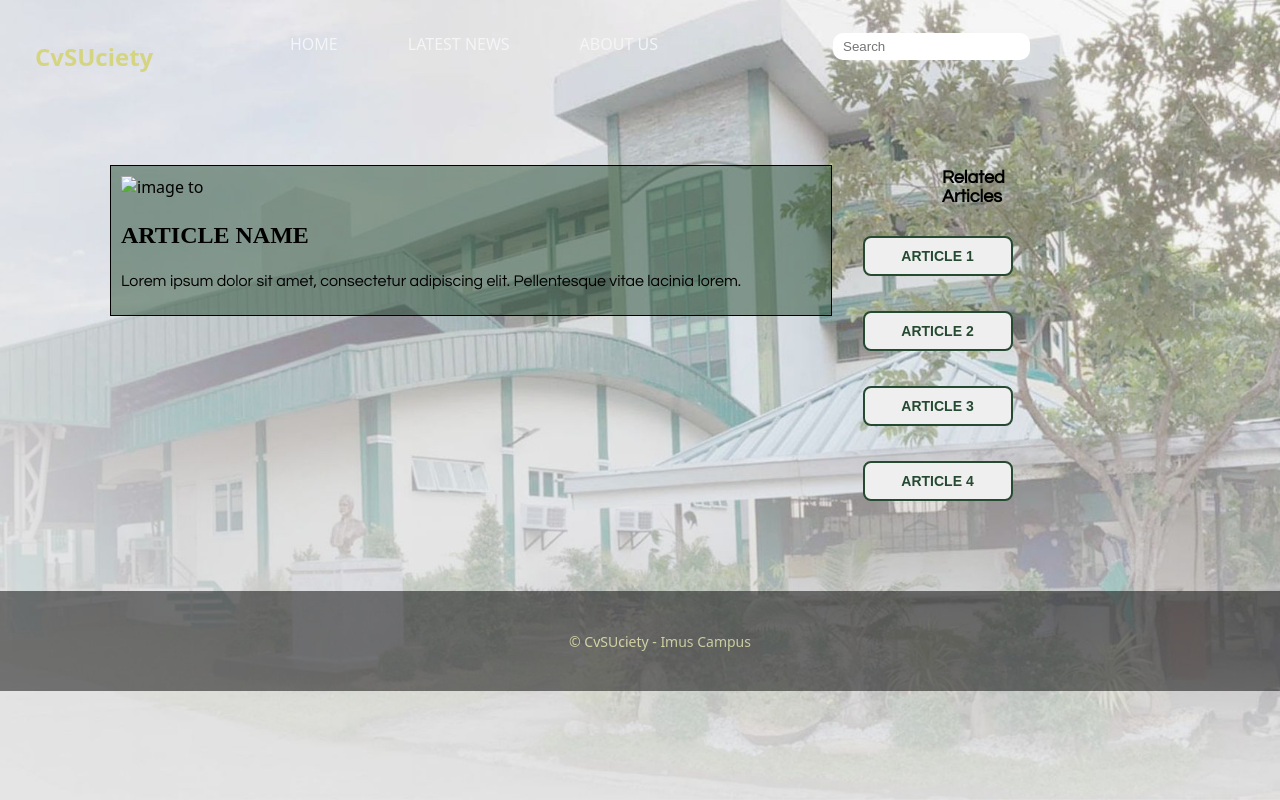
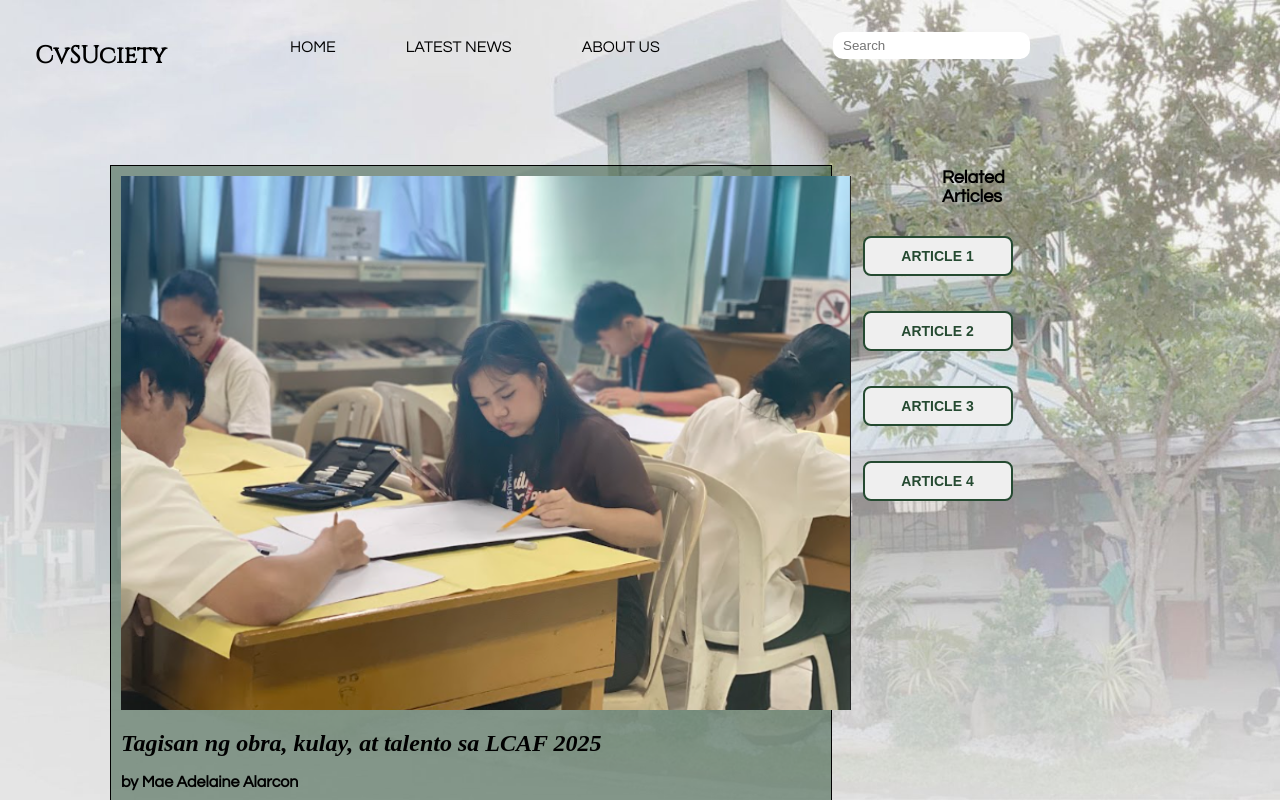
Before and after one commit to Clairedy00/CvsuCiety, a plain HTML site: page latestnews.html in a window 1280 px wide. Drawn offline with Linux system fonts and the light colour scheme.

Commit message:
latestnews.html

```diff
--- a/latestnews.html
+++ b/latestnews.html
@@ -4,27 +4,43 @@
     <meta charset="UTF-8" />
     <meta name="viewport" content="width=device-width, initial-scale=1.0" />
     <title>CvSUciety News</title>
+    <link href="https://fonts.googleapis.com/css2?family=Cinzel&display=swap" rel="stylesheet">
     <link rel="icon" type="image/x-icon" href="icon.png" />
         <link rel="stylesheet" href="stylesheet.css" />
 </head>
 <body>
     <header>
-        <h2 style="padding-left: 15px;">CvSUciety</h2>
+        <h2 style="padding-left: 15px;" id = "cvsuciety">CvSUciety</h2>
         <nav class="header-nav">
-            <a href="index.html">HOME</a>
-            <a href="latestnews.html">LATEST NEWS</a>
-            <a href="aboutus.html">ABOUT US</a>
+            <a href="cvsuciety.html" style="color: black; font-family: 'Century Gothic', 'Avant Garde', sans-serif;">HOME</a>
+            <a href="latestnews.html" style="color: black; font-family: 'Century Gothic', 'Avant Garde', sans-serif;">LATEST NEWS</a>
+            <a href="aboutus.html" style="color: black; font-family: 'Century Gothic', 'Avant Garde', sans-serif;">ABOUT US</a>
         </nav>
             <input class="searchbar" type="text" placeholder="Search" />
     </header>
  <!-- main content area-->
     <div class="main-container">
         <section class="main-article" id="main-article">
-            <img id="article-img" src="ARTICLE IMAGE" alt="image to" />
-            <h3 id="article-title">ARTICLE NAME</h3>
+            <img id="article-img-cover" img src="ART1_Cover.png" alt="LCAF2025" />
+            <h1 id="article-title">
+                <i> Tagisan ng obra, kulay, at talento sa LCAF 2025 </i>
+            </h1>
+            <h4 id = "article-label"> by Mae Adelaine Alarcon </h4>
+            <h4 id = "article-label"> Photo Courtesy: Claire Dytioco </h4>
             <p id="article-content">
-                Lorem ipsum dolor sit amet, consectetur adipiscing elit. Pellentesque vitae lacinia lorem.
+                Tahimik ngunit nababalot ng kulay ang aklatan ng Cavite State University Imus campus para sa pencil drawing,
+                charcoal rendering, poster making, at live painting contest para sa ginanap na Local Culture and Arts Festival 2025.
+                <br><br>
+                Nagsimula ang paggawa ng obra umaga noong ika-11 ng Marso, unang araw ng selebrasyon.
+                Sa pamamagitan ng iba’t ibang estilo ng pagguhit, gamit ng mga pencil drawing contestants ang tropeyo and medalya bilang kanilang modelo at reperensiya, habang ang tema naman ng Local Culture and Arts Festival: “Kultura’t Sining, Tanglaw ng Makabagong Panahon” ang naging inspirasyon ng mga poster making contestants.
+                <br><br>
+                Samantala, imahe naman ng tinaguriang Queen of the Philippine Cinema na si Ginang Gloria Romero ang naging basehan ng mga charcoal rendering contestants. Panghuli ay ang entrada naman ng CvSU-Imus ang ibinida ng mga live painting contestants.
+                Sa kabila ng tumatakbong oras, nasungkit ni Aliana Keith Morales mula sa ALTAS ang ginto sa kategorya ng pencil drawing contest. Mula rin sa ALTAS, idineklara ring kampeon na si John Paul Parale sa poster making contest. Nagwagi rin si Jamaica Honrales sa kategorya ng live painting at nakatanggap ng 91.5% bilang iskor mula sa mga hurado.
+                <br><br>
+                Panghuli ay natamo rin ni Binibining Micky Ann Prestoza ng Educators’ Guild For Excellence ang panalo sa charcoal rendering.
+                Samantala, sina Binibining Krisha Rodis, Ginoong Noah Manalo, at mga naging Presidente ng ALTAS Visual Arts Organization: Binibining Vejee Lavendia, at Binibining Zyrene Valvoncha ang mga nagsilbing hurado sa visual arts category.
             </p>
+            <img id="article-img" img src="ART1.jpeg" alt="CAF_Contestants" />
         </section>
 
         <!-- side article *put pictures for small article and a short headline-->
```
